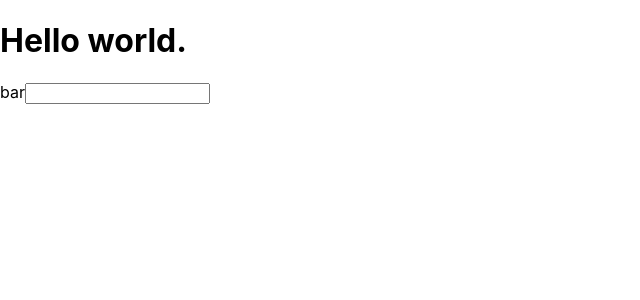
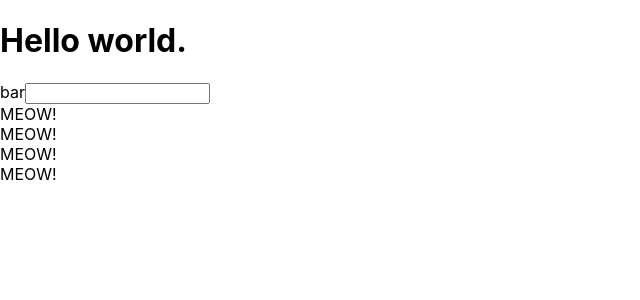
Before and after one commit to yasmro/udemy-react-redux, a React (Create React App) app: page / in a window 1280 px wide. Shown: the top 300 px of the page, without its empty margins (0-640 px from the left). Built offline with nearby package versions, Linux system fonts and the light colour scheme.

Commit message:
add component

```diff
--- a/src/App.js
+++ b/src/App.js
@@ -1,13 +1,21 @@
 import React from 'react';
 
-function App() {
+const App = () => {
   return (
     <div>
       <h1>Hello world.</h1>
       <label htmlFor="bar">bar</label>
       <input type="text" onChange={() => {console.log("I am Clicked.")}} />
+      <Cat />
+      <Cat />
+      <Cat />
+      <Cat />
     </div>
   );
 }
 
+const Cat = () => {
+  return <div>MEOW!</div>
+}
+
 export default App;
```
